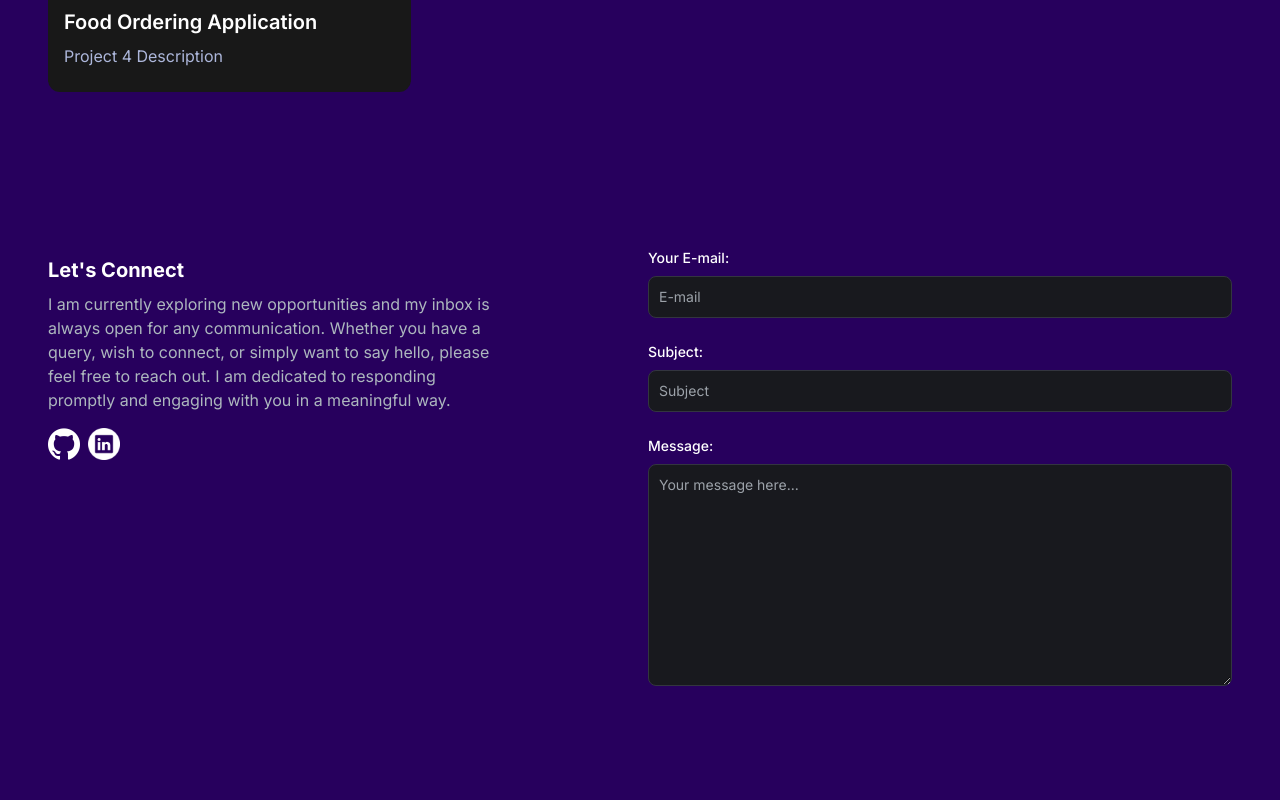
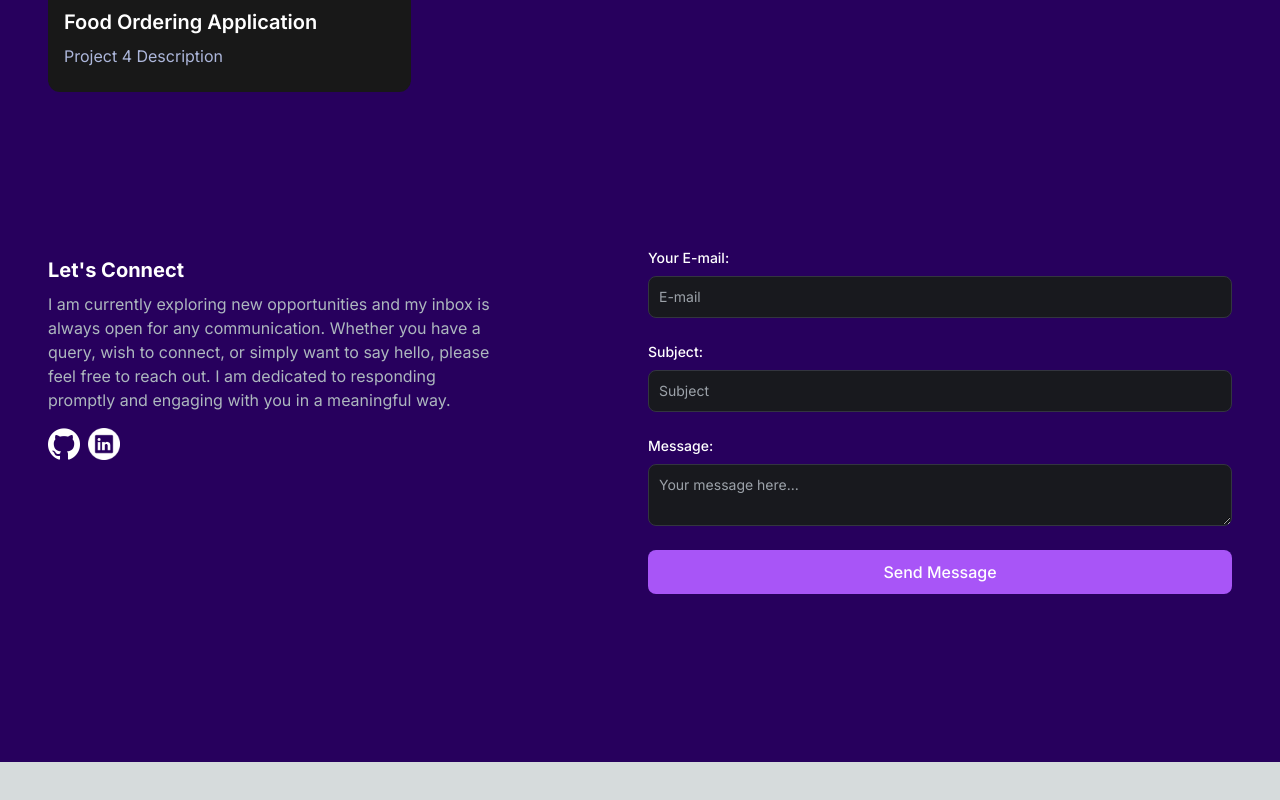
Before and after one commit to DavidAdam1323/my_portfolio_project, a Next.js app: page / in a window 1280 px wide. Shown: the part 2205-3005 px from the top of the page. After the commit the page ends 2967 px from the top, so only its background shows below. Built offline with nearby package versions, Linux system fonts and the light colour scheme.

Commit message:
added and styled 'Send Message' button

```diff
--- a/src/app/components/EmailSection.jsx
+++ b/src/app/components/EmailSection.jsx
@@ -72,9 +72,13 @@ const EmailSection = () => {
               id="message"
               className="bg-[#18191E] border border-[#33353F] placeholder-[#9CA2A9] text-gray-100 text-sm rounded-lg block w-full p-2.5"
               placeholder="Your message here..."
-              cols="30"
-              rows="10"
-            ></textarea>
+            />
+            <button
+              type="submit"
+              className="bg-purple-500 mt-6 hover:bg-purple-600 text-white font-medium py-2.5 px-5 rounded-lg w-full"
+            >
+              Send Message
+            </button>
           </div>
         </form>
       </div>
```
